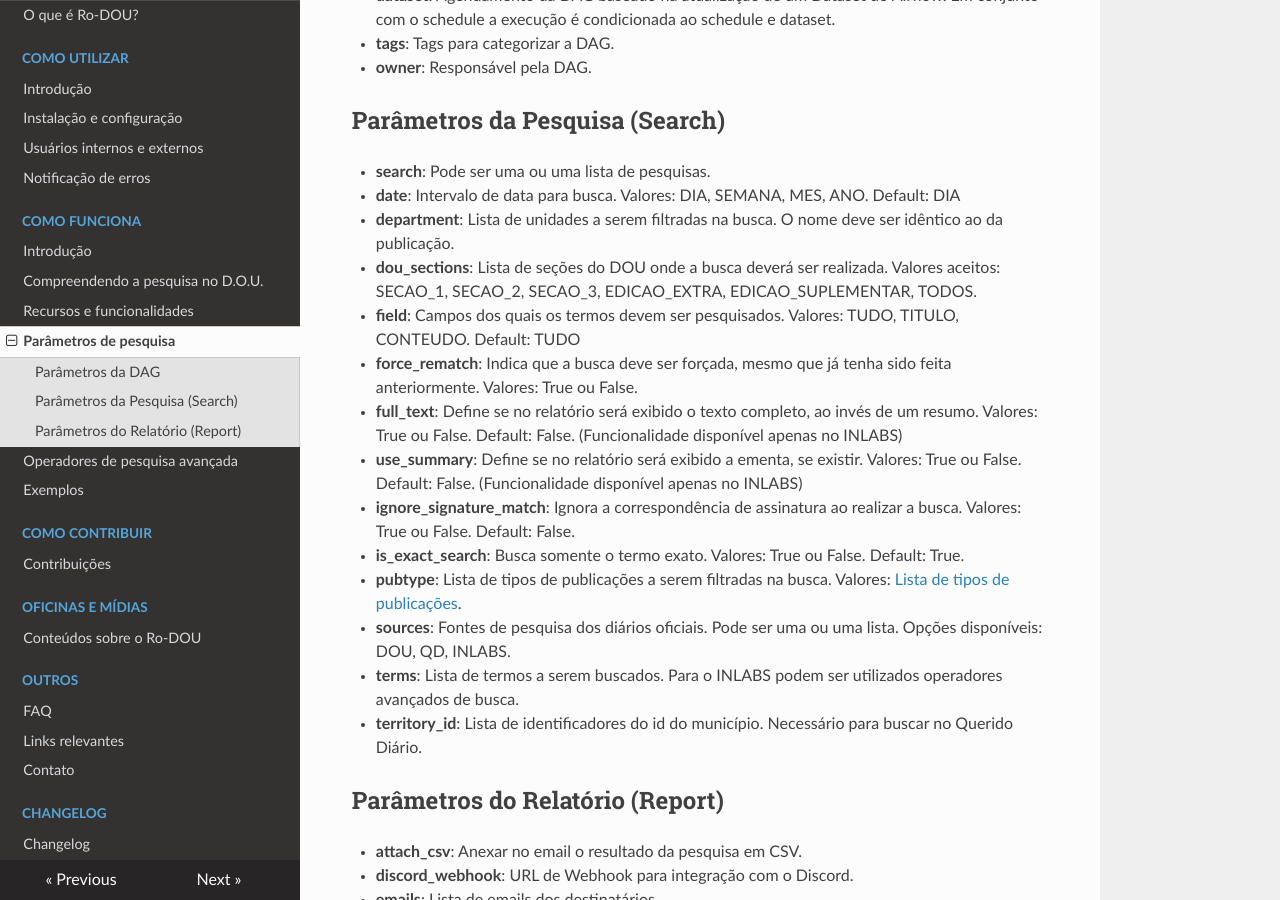
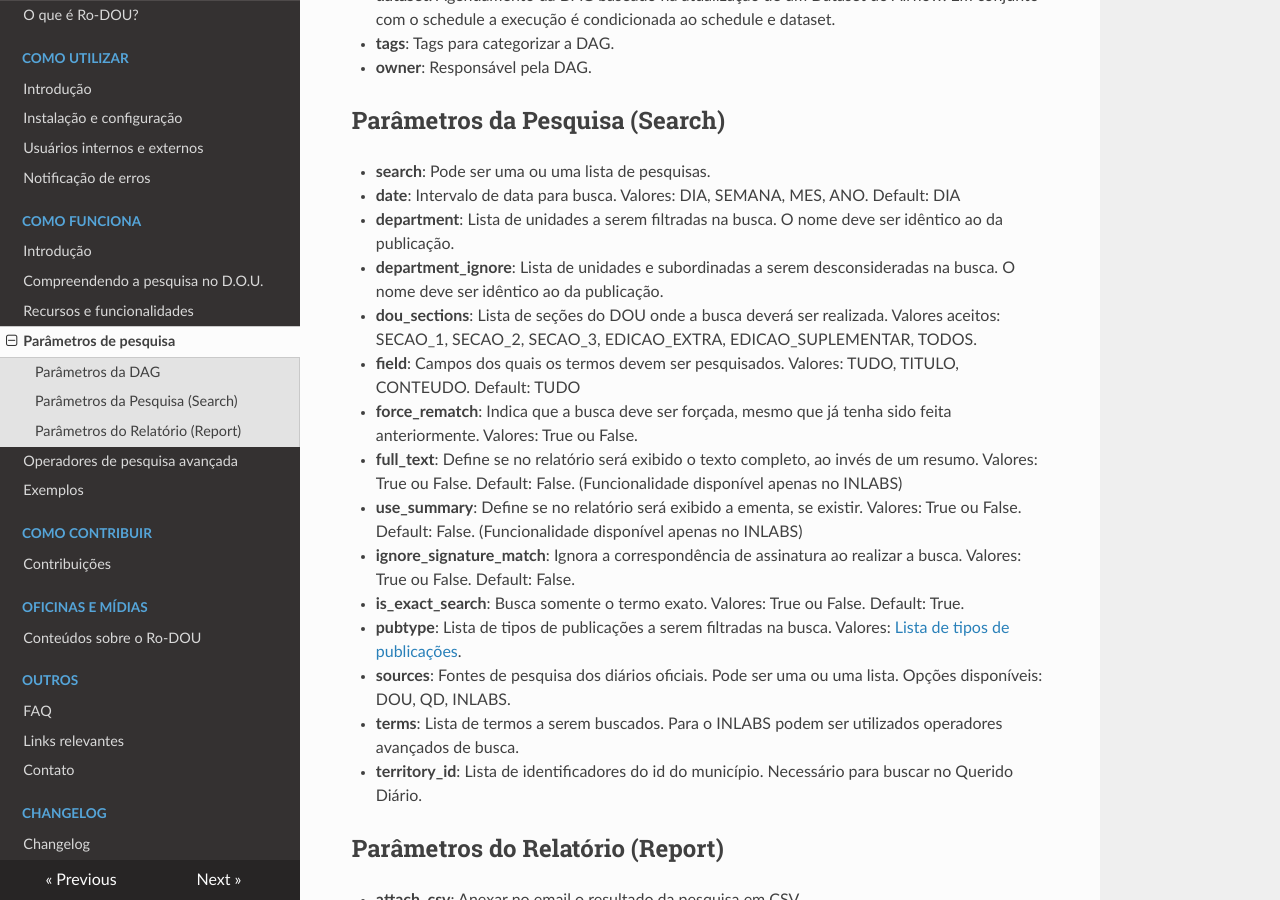
Before and after one commit to gestaogovbr/Ro-dou, an MkDocs documentation site: the page built from docs/docs/como_funciona/parametros.md, in a window 1280 px wide and 900 px high, scrolled down 376 px. Built offline with MkDocs 1.6.1, drawn with Linux system fonts in a browser that asks for light colours; nearby versions of some CDN libraries.

Commit message:
add new parameter department_ignore in docs

```diff
--- a/docs/docs/como_funciona/parametros.md
+++ b/docs/docs/como_funciona/parametros.md
@@ -15,6 +15,7 @@
 * **search**: Pode ser uma ou uma lista de pesquisas.
 - **date**: Intervalo de data para busca. Valores: DIA, SEMANA, MES, ANO. Default: DIA
 - **department**: Lista de unidades a serem filtradas na busca. O nome deve ser idêntico ao da publicação.
+- **department_ignore**: Lista de unidades e subordinadas a serem desconsideradas na busca. O nome deve ser idêntico ao da publicação.
 - **dou_sections**: Lista de seções do DOU onde a busca deverá ser realizada. Valores aceitos: SECAO_1, SECAO_2, SECAO_3, EDICAO_EXTRA, EDICAO_SUPLEMENTAR, TODOS.
 - **field**: Campos dos quais os termos devem ser pesquisados. Valores: TUDO, TITULO, CONTEUDO. Default: TUDO
 - **force_rematch**: Indica que a busca deve ser forçada, mesmo que já tenha sido feita anteriormente. Valores: True ou False.
```
